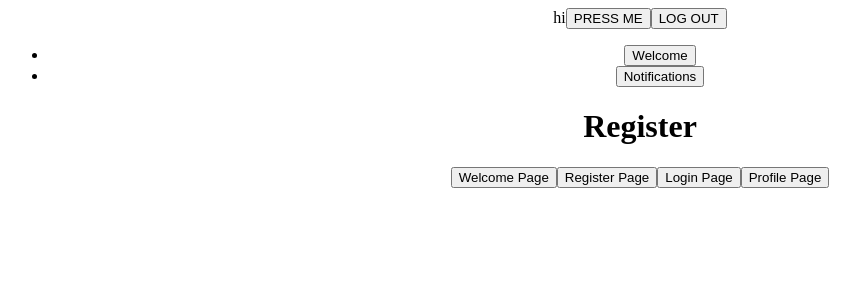
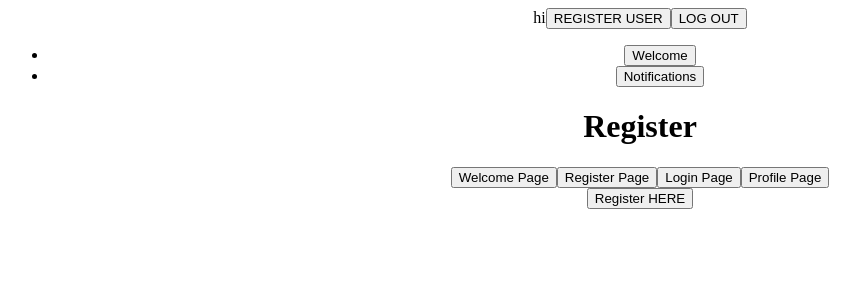
Before and after one commit to BrandonMCarlson/Socialmediauserstory-Front-End, a React (Create React App) app: page /register in a window 1280 px wide. Shown: the top 300 px of the page, without its empty margins (0-860 px from the left). Built offline with nearby package versions, Linux system fonts and the light colour scheme; no server answers.

Commit message:
register user endpoint from frontend succuessfuly working - Brandon, Peter, Cody, Dan

```diff
--- a/src/App.jsx
+++ b/src/App.jsx
@@ -14,10 +14,11 @@ function App() {
 
   const registerUser = async () => {
     await axios
-      .post("http://localhost:5000/api/users", {
-        name: "Cust0",
-        email: "cust0@cust0.com",
-        password: "cust0",
+      .post("http://localhost:5000/api/users/register", {
+        firstName: "Cust3",
+        lastName: "Cust3",
+        email: "cust3@cust3.com",
+        password: "cust3",
       })
       .then((res) => {
         localStorage.setItem("token", res.headers["x-auth-token"]);
@@ -52,20 +53,20 @@ function App() {
 
 
   useEffect(() => {
-    registerUser();
-    loginUser();
+    // registerUser();
+    // loginUser();
   }, []);
 
   return (
     <div className="App">
       hi
-    <button onClick={()=>loginUser()}>PRESS ME</button><button onClick={()=>logoutUser()}>LOG OUT</button>
+    <button onClick={()=>registerUser()}>REGISTER USER</button><button onClick={()=>logoutUser()}>LOG OUT</button>
       <MainHeader />
       <main>
         <Routes>
           <Route path="/" element={<Welcome />}></Route>
           <Route path="login" element={<Login loginUser={loginUser} />}></Route>
-          <Route path="register" element={<Register/>}></Route>
+          <Route path="register" element={<Register registerUser={registerUser} />}></Route>
           <Route path="profile" element={<Profile/>}></Route>
         </Routes>
       </main>
--- a/src/components/pages/Register.jsx
+++ b/src/components/pages/Register.jsx
@@ -2,11 +2,12 @@ import React, { useState, useEffect } from "react";
 import { Route, Routes } from "react-router";
 import Button from "../Button";
 
-const Register = () => {
+const Register = ({registerUser}) => {
     return (
         <div>
             <h1>Register</h1>
             <Button/>
+            <button onClick={()=>registerUser()}>Register HERE</button>
         </div>
      );
 }
```
